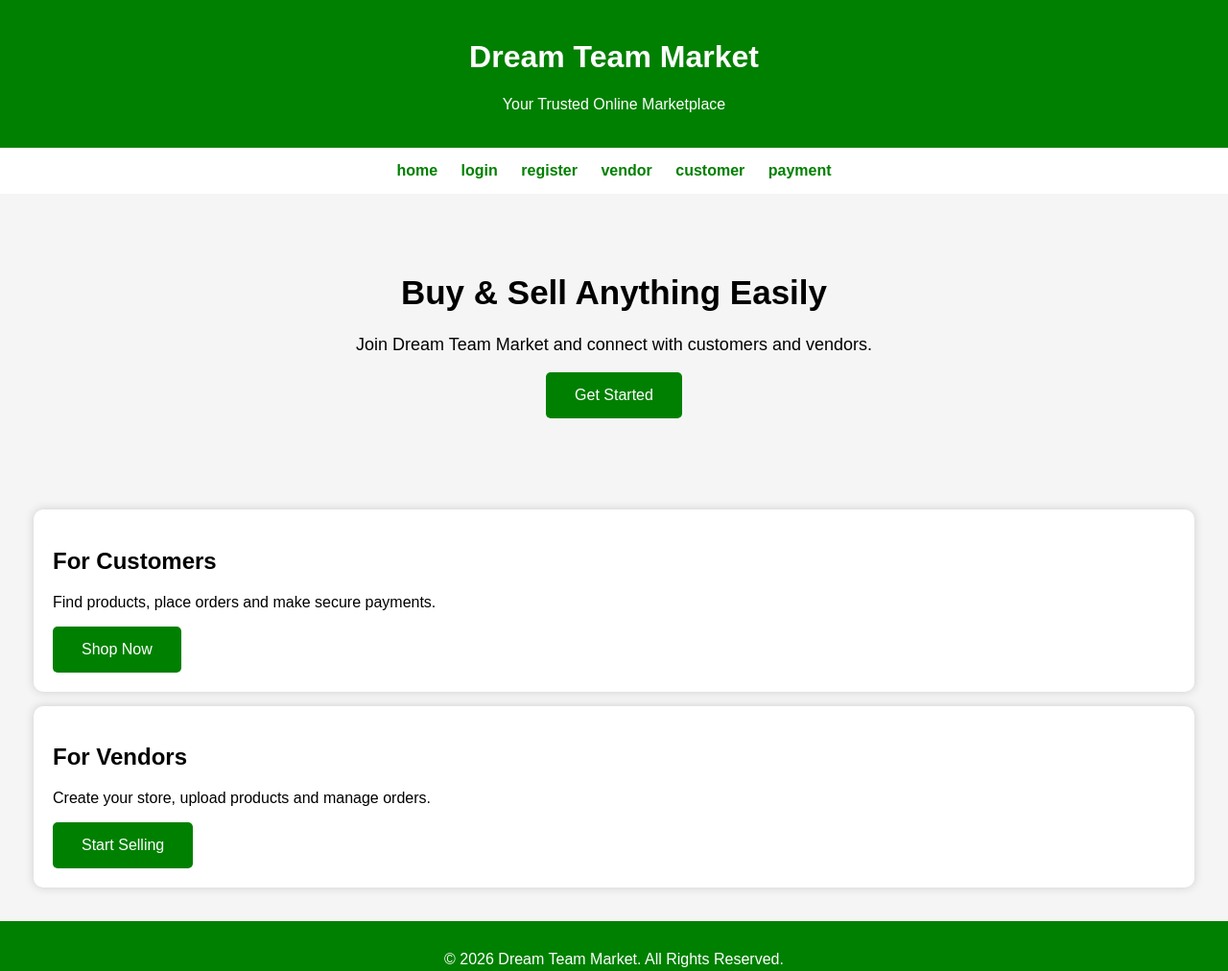
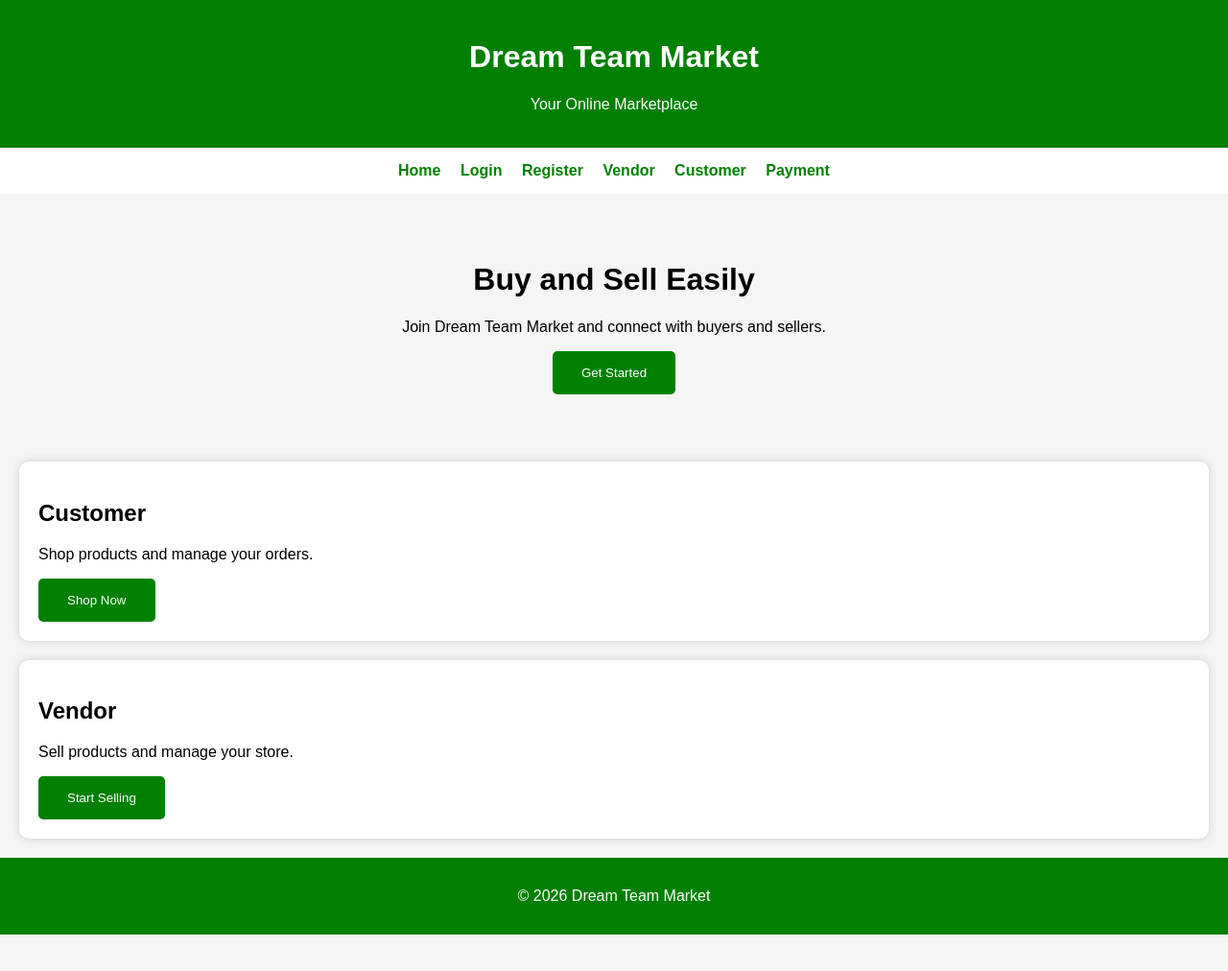
Before and after one commit to appusglobaldata-beep/dream-team-market, a website: page index.html in a window 1280 px wide. Shown: the whole page at 96% size. After the commit the page ends 974 px from the top, so only its background shows below. Drawn offline with Linux system fonts and the light colour scheme.

Commit message:
Update index.html

```diff
--- a/index.html
+++ b/index.html
@@ -13,8 +13,8 @@ body{
 header{
     background:#008000;
     color:white;
+    text-align:center;
     padding:20px;
-    text-align:center;
 }
 
 nav{
@@ -24,23 +24,15 @@ nav{
 }
 
 nav a{
+    color:#008000;
     text-decoration:none;
-    margin:10px;
-    color:#008000;
+    margin:8px;
     font-weight:bold;
 }
 
 .hero{
     text-align:center;
-    padding:60px 20px;
-}
-
-.hero h1{
-    font-size:35px;
-}
-
-.hero p{
-    font-size:18px;
+    padding:50px 20px;
 }
 
 button{
@@ -49,18 +41,13 @@ button{
     border:none;
     padding:15px 30px;
     border-radius:5px;
-    font-size:16px;
     cursor:pointer;
-}
-
-.section{
-    padding:20px;
 }
 
 .card{
     background:white;
+    margin:20px;
     padding:20px;
-    margin:15px;
     border-radius:10px;
     box-shadow:0 0 10px #ccc;
 }
@@ -78,29 +65,25 @@ footer{
 
 <body>
 
-
 <header>
-
 <h1>Dream Team Market</h1>
-
-<p>Your Trusted Online Marketplace</p>
-
+<p>Your Online Marketplace</p>
 </header>
 
 
 <nav>
 
-<a href="index.html">home</a>
+<a href="./index.html">Home</a>
 
-<a href="login.html">login</a>
+<a href="./login.html">Login</a>
 
-<a href="register.html">register</a>
+<a href="./register.html">Register</a>
 
-<a href="vendor.html">vendor</a>
+<a href="./vendor.html">Vendor</a>
 
-<a href="customer.html">customer</a>
+<a href="./customer.html">Customer</a>
 
-<a href="payment.html">payment</a>
+<a href="./payment.html">Payment</a>
 
 </nav>
 
@@ -108,19 +91,15 @@ footer{
 
 <div class="hero">
 
-<h1>Buy & Sell Anything Easily</h1>
+<h1>Buy and Sell Easily</h1>
 
 <p>
-Join Dream Team Market and connect with customers and vendors.
+Join Dream Team Market and connect with buyers and sellers.
 </p>
 
 
-<a href="register.html">
-
-<button>
-Get Started
-</button>
-
+<a href="./register.html">
+<button>Get Started</button>
 </a>
 
 
@@ -128,18 +107,15 @@ Get Started
 
 
 
-<div class="section">
-
-
 <div class="card">
 
-<h2>For Customers</h2>
+<h2>Customer</h2>
 
 <p>
-Find products, place orders and make secure payments.
+Shop products and manage your orders.
 </p>
 
-<a href="customer.html">
+<a href="./customer.html">
 <button>Shop Now</button>
 </a>
 
@@ -149,18 +125,15 @@ Find products, place orders and make secure payments.
 
 <div class="card">
 
-<h2>For Vendors</h2>
+<h2>Vendor</h2>
 
 <p>
-Create your store, upload products and manage orders.
+Sell products and manage your store.
 </p>
 
-<a href="vendor.html">
+<a href="./vendor.html">
 <button>Start Selling</button>
 </a>
-
-</div>
-
 
 </div>
 
@@ -169,7 +142,7 @@ Create your store, upload products and manage orders.
 <footer>
 
 <p>
-© 2026 Dream Team Market. All Rights Reserved.
+© 2026 Dream Team Market
 </p>
 
 </footer>
```
